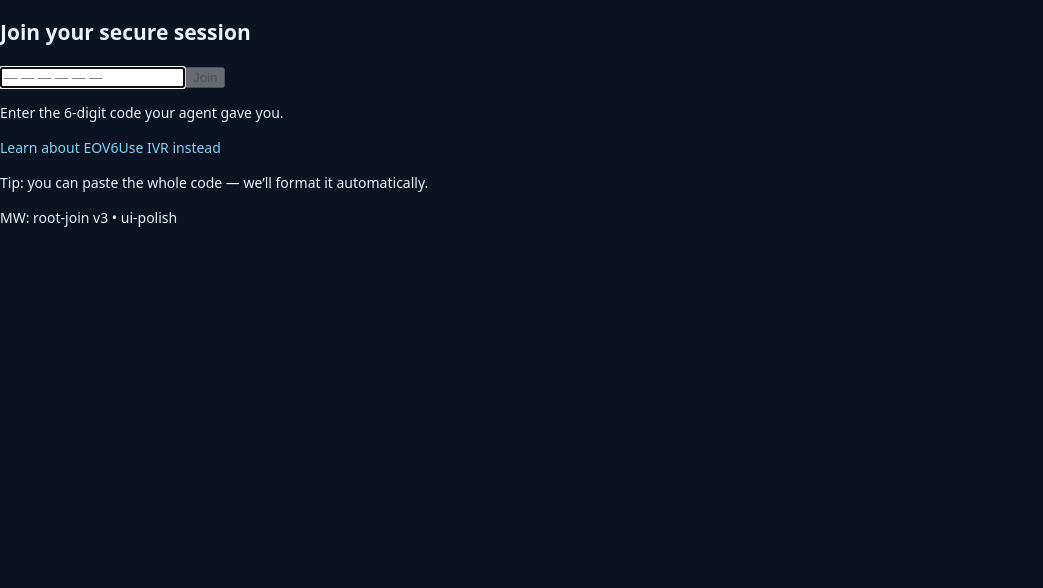
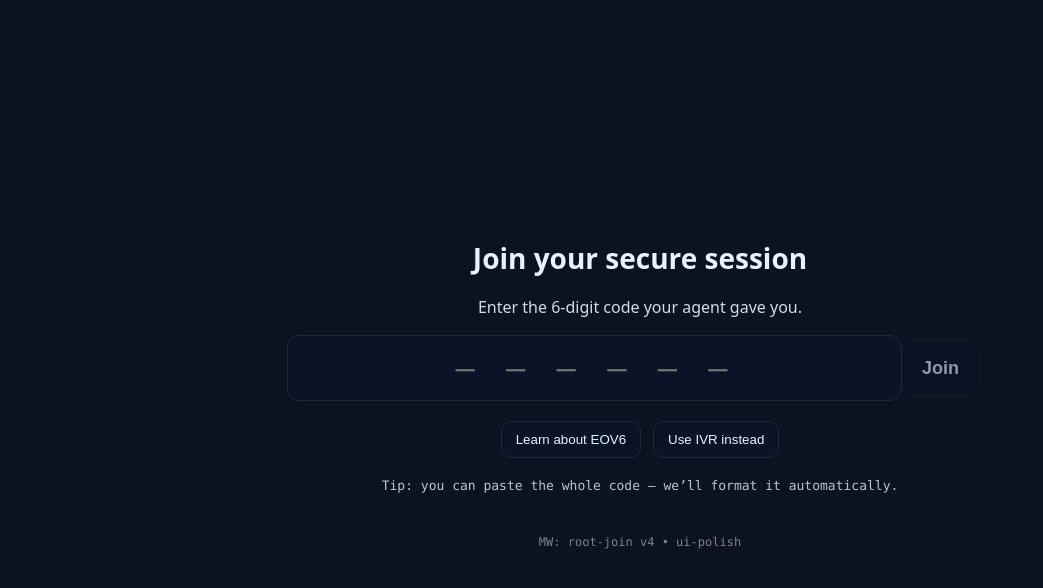
Before and after one commit to RaveCorp392/eov6, a Next.js app: page / in a window 1280 px wide. Shown: the top 588 px of the page, without its empty margins (0-1043 px from the left). Built offline with nearby package versions, Linux system fonts and the light colour scheme.

Commit message:
feat(join): centered single-input join (big digits, in-field dashes, bigger Join + action buttons)

```diff
--- a/app/page.tsx
+++ b/app/page.tsx
@@ -1,137 +1,176 @@
-// app/page.tsx
 'use client';
 
-import { useState, useRef, useEffect } from 'react';
+import * as React from 'react';
 import { useRouter } from 'next/navigation';
-import Link from 'next/link';
 
 export default function JoinPage() {
   const router = useRouter();
-  const [code, setCode] = useState('');
-  const inputRef = useRef<HTMLInputElement>(null);
+  const [raw, setRaw] = React.useState<string>('');
+  const code = React.useMemo(
+    () => raw.replace(/\D/g, '').slice(0, 6),
+    [raw]
+  );
 
-  // autofocus when mounted
-  useEffect(() => {
-    inputRef.current?.focus();
-  }, []);
+  // Auto-navigate when 6 digits entered (optional, still leaves Join button)
+  React.useEffect(() => {
+    // no auto-join; keep it explicit per your preference
+  }, [code]);
 
-  const normalized = (v: string) => v.replace(/\D/g, '').slice(0, 6);
+  const onChange = (e: React.ChangeEvent<HTMLInputElement>) => {
+    setRaw(e.target.value);
+  };
 
-  function onChange(e: React.ChangeEvent<HTMLInputElement>) {
-    setCode(normalized(e.target.value));
+  const onPaste: React.ClipboardEventHandler<HTMLInputElement> = (e) => {
+    const pasted = e.clipboardData.getData('text');
+    const digits = (pasted || '').replace(/\D/g, '').slice(0, 6);
+    if (digits) {
+      e.preventDefault();
+      setRaw(digits);
     }
+  };
 
-  function onPaste(e: React.ClipboardEvent<HTMLInputElement>) {
-    const pasted = e.clipboardData.getData('text');
-    const next = normalized(pasted);
-    if (next.length) {
-      e.preventDefault();
-      setCode(next);
+  const onKeyDown: React.KeyboardEventHandler<HTMLInputElement> = (e) => {
+    if (e.key === 'Enter' && code.length === 6) {
+      doJoin();
     }
-  }
+  };
 
-  function onSubmit(e: React.FormEvent) {
-    e.preventDefault();
+  const doJoin = () => {
     if (code.length === 6) {
-      // route to the caller session
       router.push(`/s/${code}`);
     }
-  }
+  };
 
-  const canJoin = code.length === 6;
+  // Styles are inline to guarantee centering & sizing independent of globals.
+  const styles = {
+    shell: {
+      minHeight: '100dvh',
+      display: 'grid',
+      placeItems: 'center',
+    } as React.CSSProperties,
+    card: {
+      width: 'min(680px, 92vw)',
+      display: 'grid',
+      gap: 16,
+      textAlign: 'center' as const,
+    },
+    title: { fontSize: 28, fontWeight: 700, margin: 0 },
+    label: { fontSize: 16, opacity: 0.9 },
+    inputRow: {
+      display: 'grid',
+      gridTemplateColumns: '1fr auto',
+      gap: 12,
+      alignItems: 'center',
+      justifyItems: 'center',
+    },
+    input: {
+      width: '100%',
+      fontFamily:
+        'ui-monospace, SFMono-Regular, Menlo, Monaco, Consolas, "Liberation Mono", monospace',
+      fontSize: 32,
+      lineHeight: '48px',
+      height: 56,
+      letterSpacing: '6px',
+      textAlign: 'center' as const,
+      padding: '4px 12px',
+      borderRadius: 12,
+      border: '1px solid var(--line, #1e293b)',
+      background: '#0b1327',
+      color: 'var(--fg, #e6f2ff)',
+      outline: 'none',
+    } as React.CSSProperties,
+    joinBtn: {
+      height: 56,
+      padding: '0 20px',
+      fontSize: 18,
+      fontWeight: 600,
+      borderRadius: 12,
+      border: '1px solid var(--line, #1e293b)',
+      background: code.length === 6 ? '#2563eb' : '#0b1327',
+      color: code.length === 6 ? '#fff' : 'var(--fg, #e6f2ff)',
+      cursor: code.length === 6 ? 'pointer' : 'not-allowed',
+      opacity: code.length === 6 ? 1 : 0.6,
+    } as React.CSSProperties,
+    actions: {
+      display: 'flex',
+      gap: 12,
+      justifyContent: 'center',
+      flexWrap: 'wrap' as const,
+      marginTop: 4,
+    },
+    actionBtn: {
+      padding: '10px 14px',
+      borderRadius: 10,
+      border: '1px solid var(--line, #1e293b)',
+      background: '#0b1327',
+      color: 'var(--fg, #e6f2ff)',
+      cursor: 'pointer',
+    },
+    tip: { fontSize: 13, opacity: 0.8, marginTop: 2 },
+    watermark: { fontSize: 12, opacity: 0.5, marginTop: 8 },
+  };
 
   return (
-    <main
-      className="
-        fixed inset-0           /* break out of any global layout quirks */
-        flex items-center justify-center
-        px-4
-      "
-    >
-      <section className="w-full max-w-xl">
-        <header className="mb-6 text-center">
-          <h1 className="text-2xl sm:text-3xl font-semibold">Join your secure session</h1>
-        </header>
+    <main style={styles.shell}>
+      <section style={styles.card}>
+        <h1 style={styles.title}>Join your secure session</h1>
 
-        <form onSubmit={onSubmit} className="w-full">
-          {/* Input row */}
-          <div className="w-full flex items-center justify-center gap-3">
+        <label style={styles.label} htmlFor="code">
+          Enter the 6-digit code your agent gave you.
+        </label>
+
+        <div style={styles.inputRow}>
           <input
-              ref={inputRef}
+            id="code"
+            type="text"
             inputMode="numeric"
-              pattern="[0-9]*"
-              aria-label="6-digit code"
+            aria-label="6 digit code"
             placeholder="— — — — — —"
-              value={code}
+            value={code || raw} // shows digits; placeholder shows dashes when empty
             onChange={onChange}
+            onKeyDown={onKeyDown}
             onPaste={onPaste}
-              className="
-                block
-                w-[360px] sm:w-[420px] max-w-full
-                rounded-xl border border-white/20 bg-white/5
-                px-4 py-4
-                text-center text-2xl sm:text-3xl font-medium
-                tracking-[0.45em] [letter-spacing:0.45em]
-                caret-white
-                placeholder:opacity-70 placeholder:text-center
-                focus:outline-none focus:ring-2 focus:ring-blue-500 focus:border-transparent
-              "
+            style={styles.input}
+            maxLength={12} // raw may include spaces/dashes when typing; we sanitize anyway
           />
 
           <button
-              type="submit"
-              disabled={!canJoin}
-              className="
-                h-[56px]
-                px-5 sm:px-6 rounded-xl
-                text-base sm:text-lg font-semibold
-                bg-blue-600 text-white
-                disabled:opacity-50 disabled:cursor-not-allowed
-                hover:bg-blue-500 transition-colors
-              "
+            type="button"
+            onClick={doJoin}
+            disabled={code.length !== 6}
+            style={styles.joinBtn}
           >
             Join
           </button>
         </div>
 
-          {/* Helper text */}
-          <p className="mt-3 text-center text-sm opacity-80">
-            Enter the 6-digit code your agent gave you.
+        <div style={styles.actions}>
+          <button
+            type="button"
+            style={styles.actionBtn}
+            onClick={() => location.assign('/about')}
+            aria-label="Learn about EOV6"
+          >
+            Learn about EOV6
+          </button>
+
+          <button
+            type="button"
+            style={styles.actionBtn}
+            onClick={() => location.assign('/ivr')}
+            aria-label="Use IVR instead"
+          >
+            Use IVR instead
+          </button>
+        </div>
+
+        <p style={styles.tip} className="mono">
+          Tip: you can paste the whole code — we’ll format it automatically.
         </p>
 
-          {/* Actions */}
-          <div className="mt-6 flex items-center justify-center gap-3">
-            <Link
-              href="/about"
-              className="
-                inline-flex items-center justify-center
-                px-4 py-2 rounded-lg text-sm font-medium
-                border border-white/20 bg-white/5 hover:bg-white/10 transition-colors
-              "
-            >
-              Learn about EOV6
-            </Link>
-
-            <Link
-              href="/ivr"
-              className="
-                inline-flex items-center justify-center
-                px-4 py-2 rounded-lg text-sm font-medium
-                border border-white/20 bg-white/5 hover:bg-white/10 transition-colors
-              "
-            >
-              Use IVR instead
-            </Link>
-          </div>
-
-          {/* Tip + watermark */}
-          <div className="mt-6 text-center">
-            <p className="text-sm opacity-70">
-              Tip: you can paste the whole code — we’ll format it automatically.
+        <p style={styles.watermark} className="mono">
+          MW: root-join v4 • ui-polish
         </p>
-            <p className="mt-2 text-xs opacity-40">MW: root-join v3 • ui-polish</p>
-          </div>
-        </form>
       </section>
     </main>
   );
```
Lines whose indentation alone changed are shown as unchanged.
